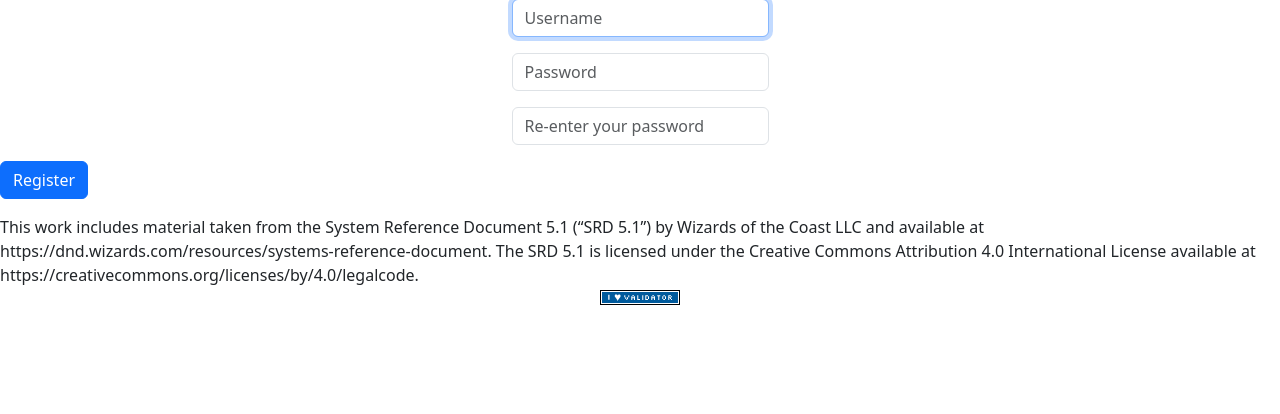
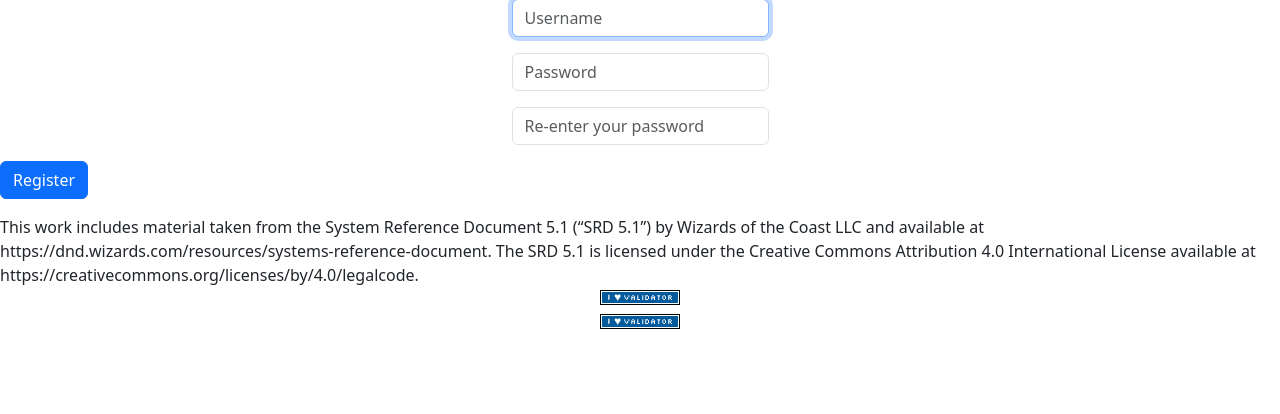
Before and after one commit to squabzilla/CS50-FinalProject, a Flask app: page /register in a window 1280 px wide. Shown: the part 123-537 px from the top of the page. Run offline with Flask 3, Linux system fonts and the light colour scheme; some libraries are stand-ins or nearby versions.

Commit message:
Jun 7, 2024, 1:18 PM

```diff
--- a/Main/templates/layout.html
+++ b/Main/templates/layout.html
@@ -67,13 +67,18 @@ and modified it from there
       SRD 5.1 is licensed under the Creative Commons Attribution 4.0 International License available at
       https://creativecommons.org/licenses/by/4.0/legalcode.
 
-      <!-- below: copied the validator footer (and relevant png image) from finance-problem layout.html-->
+      <!-- below: copied the validator footer (and relevant png image) from from: CS50 Week 9 C$50 Finance layout.html (that was provided to us by CS50),-->
       <form action="https://validator.w3.org/check" class="text-center" enctype="multipart/form-data" method="post" target="_blank">
         <input name="doctype" type="hidden" value="HTML5">
         <input name="fragment" type="hidden">
         <input alt="Validate" src="/static/I_heart_validator.png" type="image"> <!--  https://validator.w3.org/ -->
       </form>
       <!-- above: copied the validator footer (and relevant png image) from finance-problem layout.html-->
+      <form action="https://validator.w3.org/check" class="text-center" enctype="multipart/form-data" method="post" target="_blank">
+        <input name="doctype" type="hidden" value="HTML5">
+        <input name="fragment" type="hidden">
+        <input alt="Validate" src="/static/I_heart_validator.png" type="image"> <!-- https://validator.w3.org/ -->
+    </form>
     </footer>
 
   </body>
```
